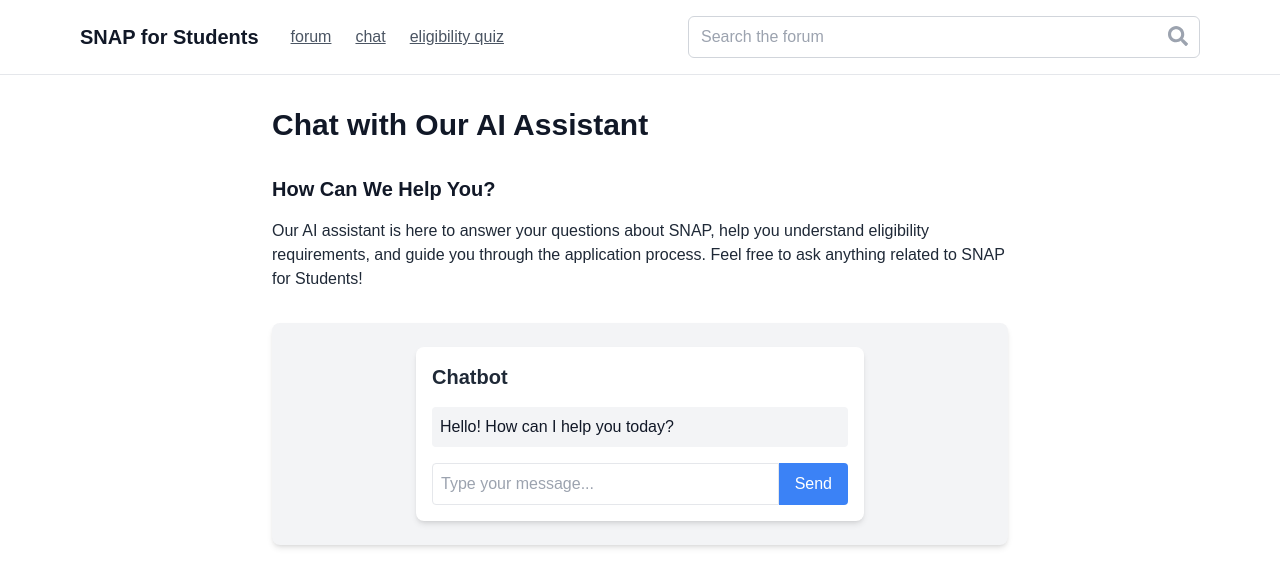
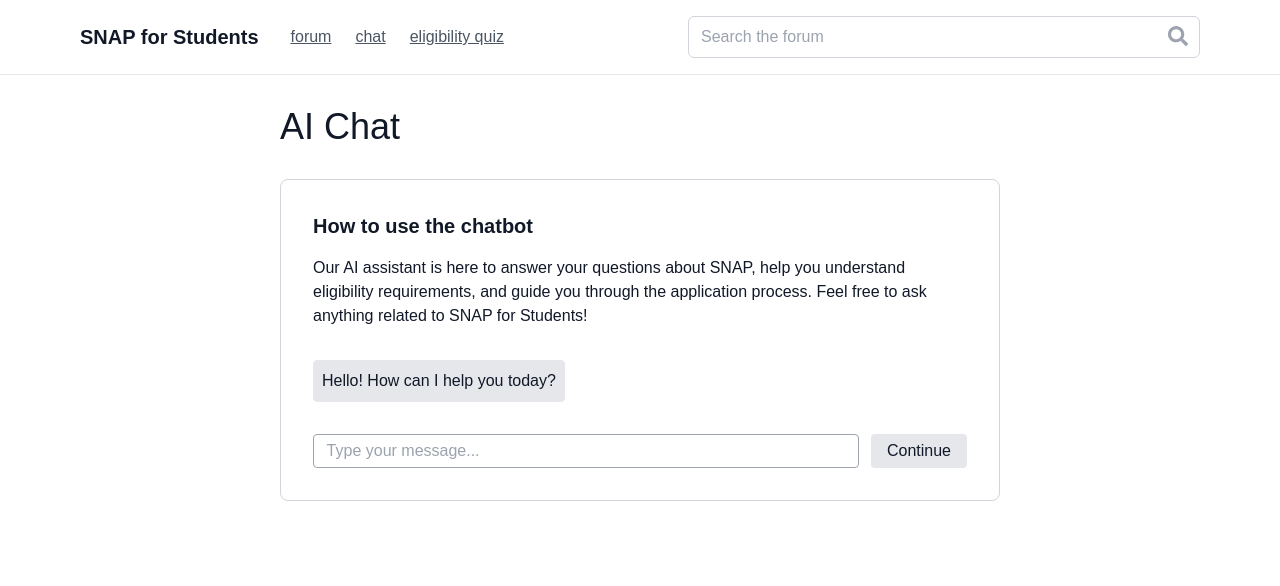
Before and after one commit to jaysonedu/devfest2025, a Next.js app: page /chat in a window 1280 px wide. Shown: the top 586 px of the page. Built offline with nearby package versions, Linux system fonts and the light colour scheme.

Commit message:
Cleaned up UI for chatbot

```diff
--- a/src/app/chat/page.tsx
+++ b/src/app/chat/page.tsx
@@ -6,26 +6,18 @@
   return (
     <div className="min-h-screen bg-white text-gray-900">
       <Header /> {/* Include the Header component */}
-      <main className="max-w-3xl mx-auto px-4 py-8">
-        <h2 className="text-3xl font-bold mb-8">
-          Chat with Our AI Assistant
-        </h2>
+      <main className="max-w-3xl mx-auto px-6 py-8">
+        <h2 className="text-4xl font-normal mb-8">AI Chat</h2>
 
-        <section className="mb-8">
-          <h3 className="text-xl font-bold mb-4">How Can We Help You?</h3>
-          <p className="text-gray-800 mb-6">
-            Our AI assistant is here to answer your questions about SNAP, help
-            you understand eligibility requirements, and guide you through the
-            application process. Feel free to ask anything related to SNAP for
-            Students!
-          </p>
-        </section>
+        <div>
+          {/* Chatbot Component */}
 
-        {/* Chatbot Component */}
-        <div className="bg-gray-100 p-6 rounded-lg shadow-md">
           <Chatbot />
         </div>
+
       </main>
     </div>
   );
 }
+
+// old 25: <div className="bg-gray-100 p-6 rounded-lg shadow-md">
--- a/src/components/Chatbot.tsx
+++ b/src/components/Chatbot.tsx
@@ -61,15 +61,28 @@
   };
 
   return (
-    <div className="p-4 bg-white shadow-md rounded-lg max-w-md mx-auto">
-      <h2 className="text-xl font-semibold text-gray-800 mb-4">Chatbot</h2>
+    <div className="bg-white rounded-lg border border-gray-300 p-8 max-h-[400px] overflow-y-auto">
+      <h3 className="text-xl font-bold mb-4">How to use the chatbot</h3>
+      <p>
+            Our AI assistant is here to answer your questions about SNAP, help
+            you understand eligibility requirements, and guide you through the
+            application process. Feel free to ask anything related to SNAP for
+            Students!
+      </p>
+
+      <h3 className="text-xl font-bold mb-8"></h3>
       <div className="space-y-2">
         {messages.map((message, index) => (
           <div
             key={index}
-            className={`p-2 rounded ${
-              message.sender === 'user' ? 'bg-blue-100 ml-auto' : 'bg-gray-100 mr-auto'
+            className={`w-fit rounded ${
+              message.sender === 'user' ? 'border border-gray-300 ml-auto text-right self-end p-2' : 'bg-gray-200 border border-gray-200 mr-auto p-2'
             }`}
+            style={{
+              display: 'block',
+              maxWidth: '60%', // Adjust max width based on sender
+              wordBreak: 'break-word'
+            }}
           >
             {message.text}
           </div>
@@ -78,6 +91,33 @@
           <div className="p-2 bg-gray-100 rounded mr-auto">Thinking...</div>
         )}
       </div>
+
+      <h3 className="text-xl font-bold mb-8"></h3>
+
+      <div className="flex justify-between">
+          <input
+            type="text"
+            placeholder="  Type your message..."
+            className="border border-gray-400 w-full rounded mt-0 p-1"
+            value={input}
+            onChange={(e) => setInput(e.target.value)}
+            onKeyDown={(e) => {
+              if (e.key === "Enter") {
+                handleSend();
+              }
+            }}
+          />
+          <button
+            onClick={handleSend}
+            className="bg-gray-200 hover:bg-gray-300 px-4 py-1 ml-3 rounded"
+          >
+            Continue
+          </button>
+        </div>
+    </div>
+  );
+}
+/*
 <div className="mt-4 flex">
 <input
   type="text"
@@ -95,7 +135,4 @@
 >
   Send
 </button>
-      </div>
-    </div>
-  );
-}
+</div>*/
```
Lines whose indentation alone changed are shown as unchanged.
